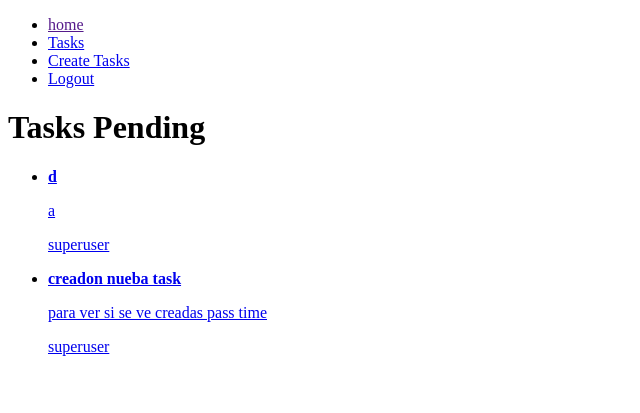
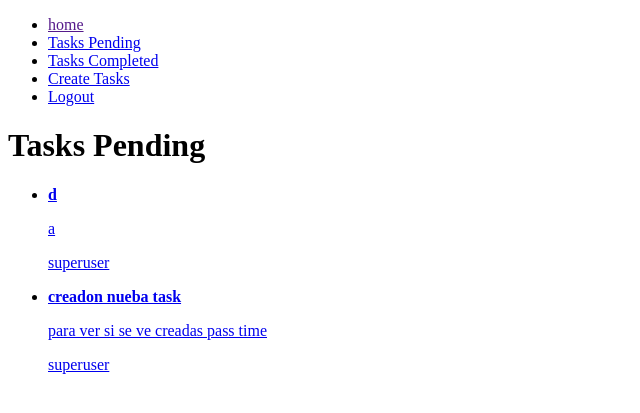
Before and after one commit to deividmng/tareas_py, a Django app: page /tasks/ in a window 1280 px wide. Shown: the top 413 px of the page, without its empty margins (0-640 px from the left). Run offline with Django 5.2, Linux system fonts and the light colour scheme; a user stored in the database is signed in; data comes from the database, SQL or seed files in the repository; both versions use the stored data as it was after the commit.

Commit message:
list tareas done

```diff
--- a/djandocrud/urls.py
+++ b/djandocrud/urls.py
@@ -23,7 +23,7 @@ urlpatterns = [
     path('', views.home, name='home'),
     path('signup/', views.signup, name='signup'),
     path('tasks/', views.tasks, name='tasks'),
-    path('tasks_completed/', views.tasks, name='tasks'),
+    path('tasks_completed/', views.tasks_completed, name='tasks_completed'),
     path('tasks/create/', views.create_task, name='create_task'),
     path('tasks/<int:task_id>/', views.task_detail, name='task_detail'),
     path('tasks/<int:task_id>/complete', views.complete_task, name='complete_task'),
--- a/tasks/templates/base.html
+++ b/tasks/templates/base.html
@@ -14,7 +14,10 @@
 
         {% if user.is_authenticated %}
         <li>
-            <a href="/tasks/">Tasks</a>
+            <a href="{% url 'tasks' %}">Tasks Pending</a>
+        </li>
+        <li>
+            <a href="{% url 'tasks_completed' %}">Tasks Completed </a>
         </li>
         <li>
             <a href="/tasks/create"> Create Tasks</a>
--- a/tasks/templates/tasks.html
+++ b/tasks/templates/tasks.html
@@ -13,6 +13,7 @@
         {% endif%}
         <p>{{ task.description }}</p>
         <p>{{ task.user.username }}</p>
+        <p>{{ task.datecompleted|date:"M j, H:i" }}</p>
        </a>
     </li>
     {% endfor %}
--- a/tasks/views.py
+++ b/tasks/views.py
@@ -46,7 +46,7 @@ def tasks(request):
     return render(request, 'tasks.html', {'tasks': tasks})
 
 def tasks_completed(request):
-    tasks = Task.objects.filter(user=request.user, datecompleted__isnull=True)
+    tasks = Task.objects.filter(user=request.user, datecompleted__isnull=False).order_by('-datecompleted')
     return render(request, 'tasks.html', {'tasks': tasks})
 
 
```
Also changed, not shown: db.sqlite3, 1 other file.
